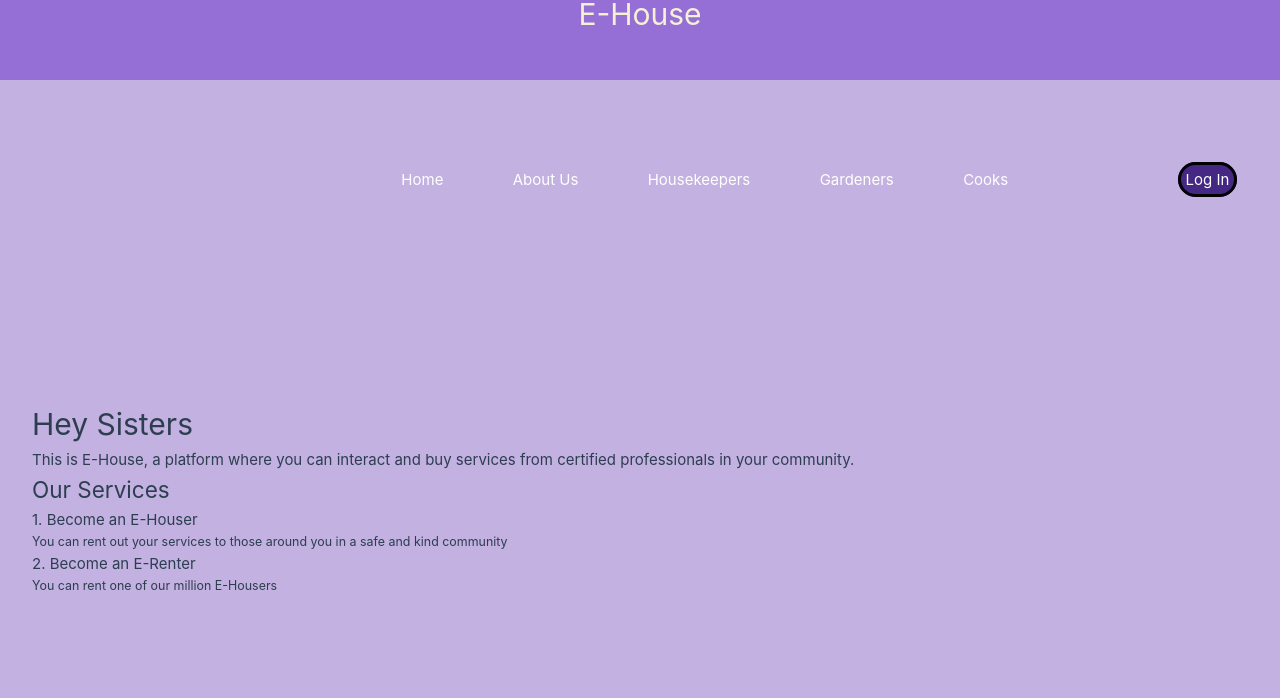
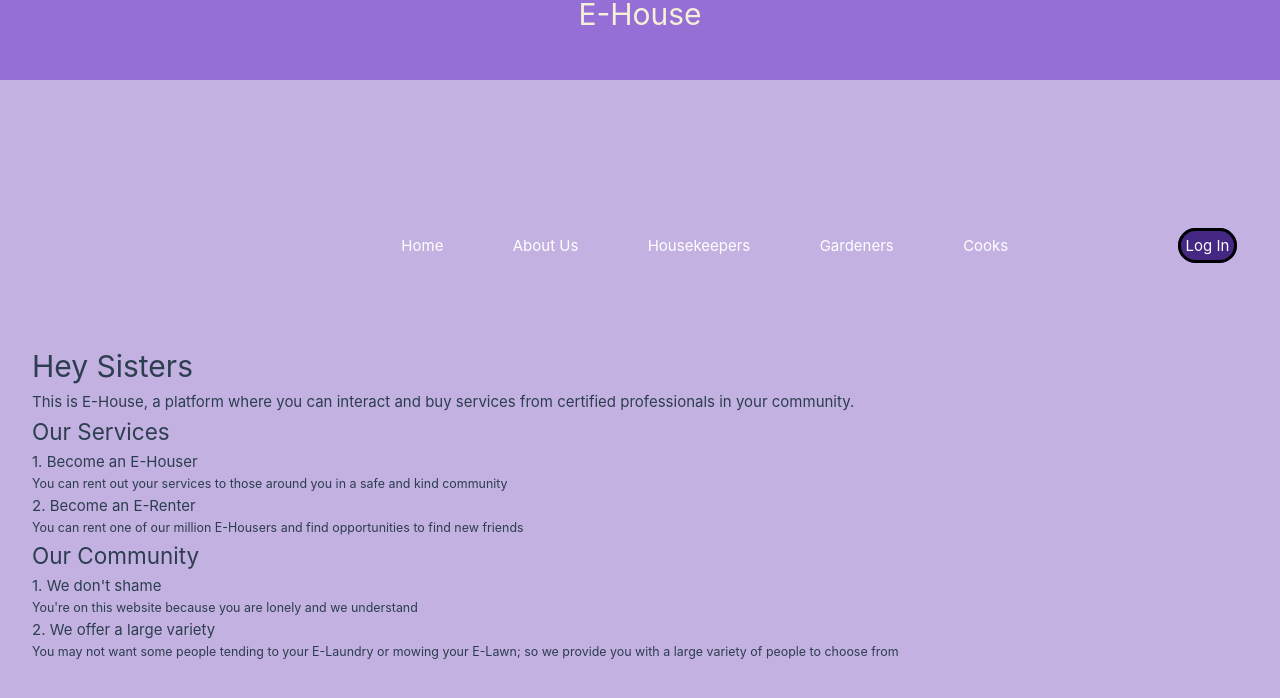
Before and after one commit to staten-island-tech/sql-project, a Vue app in the folder sql-project/: page /about in a window 1280 px wide. Shown: the top 698 px of the page. Built offline with nearby package versions, Linux system fonts and the light colour scheme.

Commit message:
cummit 19

```diff
--- a/sql-project/src/views/AboutView.vue
+++ b/sql-project/src/views/AboutView.vue
@@ -9,7 +9,15 @@
     <h4>1. Become an E-Houser</h4>
     <h5>You can rent out your services to those around you in a safe and kind community</h5>
     <h4>2. Become an E-Renter</h4>
-    <h5>You can rent one of our million E-Housers</h5>
+    <h5>You can rent one of our million E-Housers and find opportunities to find new friends</h5>
+    <h2>Our Community</h2>
+    <h4>1. We don't shame</h4>
+    <h5>You're on this website because you are lonely and we understand</h5>
+    <h4>2. We offer a large variety</h4>
+    <h5>
+      You may not want some people tending to your E-Laundry or mowing your E-Lawn; so we provide
+      you with a large variety of people to choose from
+    </h5>
   </div>
 </template>
 
--- a/sql-project/src/views/loginView.vue
+++ b/sql-project/src/views/loginView.vue
@@ -14,5 +14,10 @@
 <style>
 .loginForm {
   border: black 3px solid;
+  background-color: black;
+  padding: 10px;
+  border-radius: 10px;
+  text-align: center;
+  width: 20%x;
 }
 </style>
```
